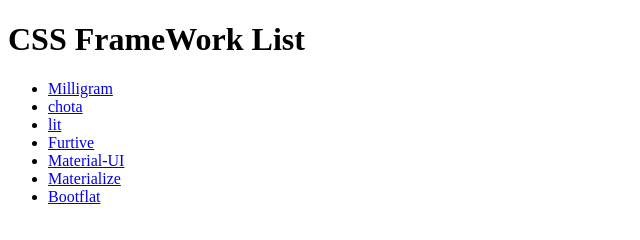
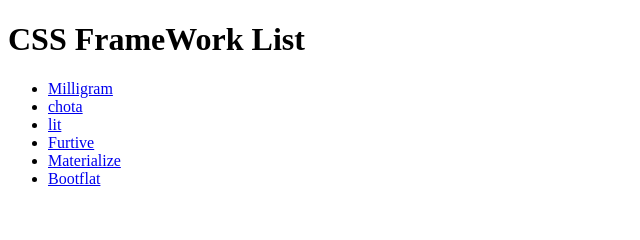
Before and after one commit to utano320/hello-css-framework, a plain HTML site: page index.html in a window 1280 px wide. Shown: the whole page, without its empty margins (0-640 px from the left). Drawn offline with Linux system fonts and the light colour scheme.

Commit message:
deleted material-ui

```diff
--- a/index.html
+++ b/index.html
@@ -24,9 +24,6 @@
       <a href="furtive/index.html">Furtive</a>
     </li>
     <li>
-      <a href="material-ui/index.html">Material-UI</a>
-    </li>
-    <li>
       <a href="materialize/index.html">Materialize</a>
     </li>
     <li>
```
Also changed, not shown: material-ui/index.html (deleted).
